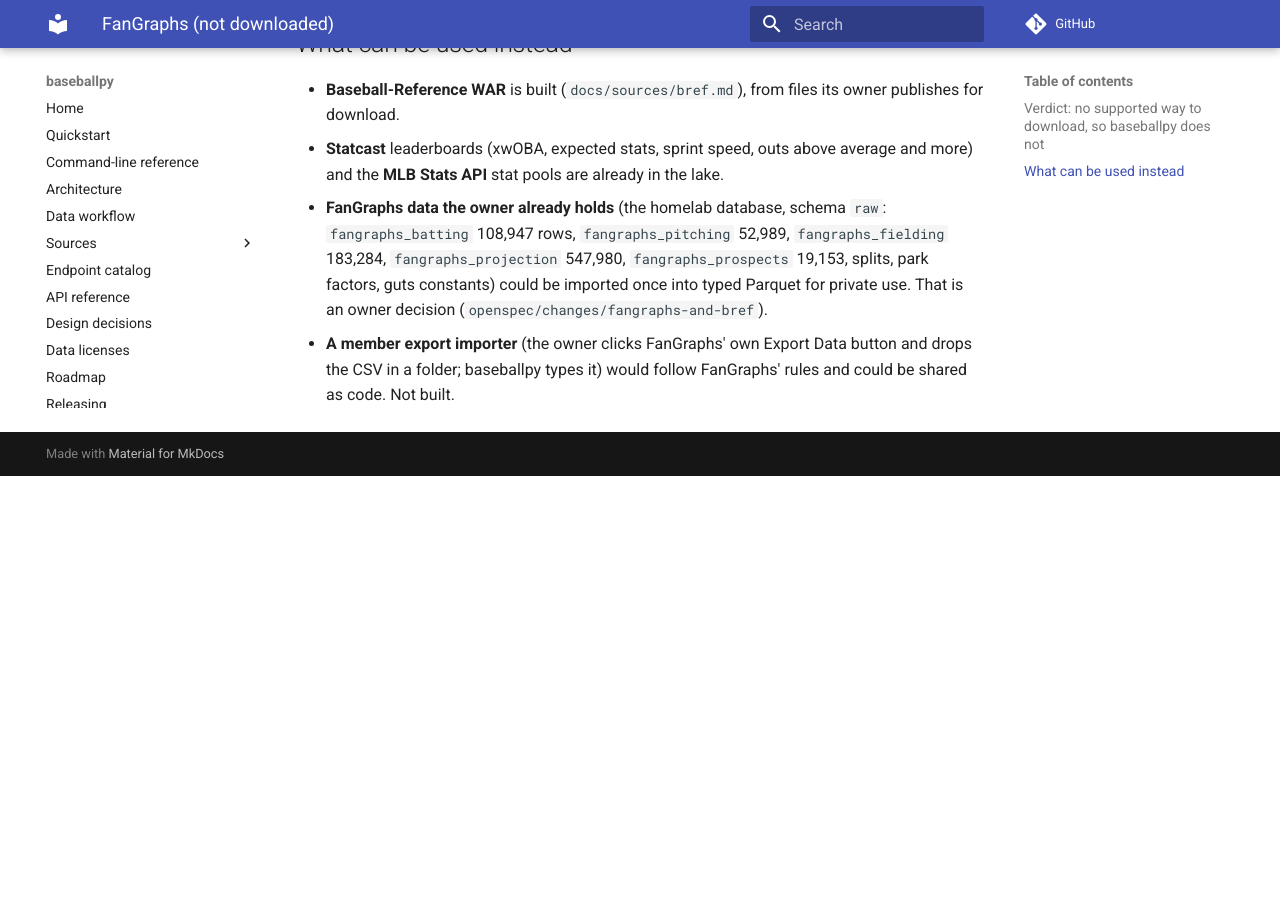
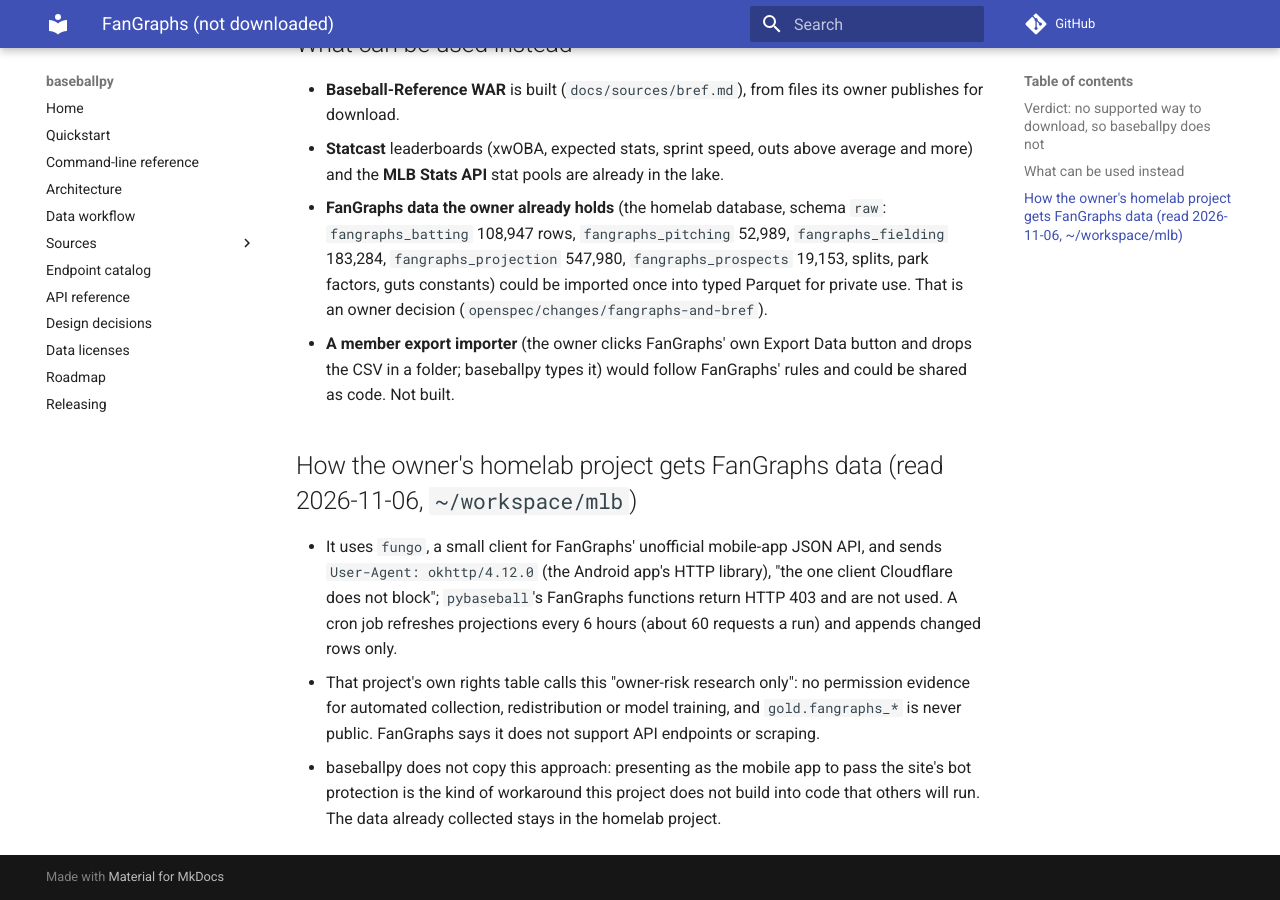
Before and after one commit to cbwinslow/baseballpy, an MkDocs documentation site: the page built from docs/sources/fangraphs.md, in a window 1280 px wide and 900 px high, scrolled down 568 px. Built offline with MkDocs 1.6.1 and Material for MkDocs 9.7.7, drawn with Linux system fonts in a browser that asks for light colours; comment, search, counter and statistics services are not loaded; before the commit the page ends 1044 px from its top, so only the background shows below that.

Commit message:
docs(fangraphs): record how the homelab project gets FanGraphs data and why baseballpy does not copy it
Co-Authored-By: Claude Sonnet 5.5 <noreply@anthropic.com>

```diff
--- a/docs/sources/fangraphs.md
+++ b/docs/sources/fangraphs.md
@@ -10,3 +10,8 @@
 - **Statcast** leaderboards (xwOBA, expected stats, sprint speed, outs above average and more) and the **MLB Stats API** stat pools are already in the lake.
 - **FanGraphs data the owner already holds** (the homelab database, schema `raw`: `fangraphs_batting` 108,947 rows, `fangraphs_pitching` 52,989, `fangraphs_fielding` 183,284, `fangraphs_projection` 547,980, `fangraphs_prospects` 19,153, splits, park factors, guts constants) could be imported once into typed Parquet for private use. That is an owner decision (`openspec/changes/fangraphs-and-bref`).
 - **A member export importer** (the owner clicks FanGraphs' own Export Data button and drops the CSV in a folder; baseballpy types it) would follow FanGraphs' rules and could be shared as code. Not built.
+
+## How the owner's homelab project gets FanGraphs data (read 2026-11-06, `~/workspace/mlb`)
+- It uses `fungo`, a small client for FanGraphs' unofficial mobile-app JSON API, and sends `User-Agent: okhttp/4.12.0` (the Android app's HTTP library), "the one client Cloudflare does not block"; `pybaseball`'s FanGraphs functions return HTTP 403 and are not used. A cron job refreshes projections every 6 hours (about 60 requests a run) and appends changed rows only.
+- That project's own rights table calls this "owner-risk research only": no permission evidence for automated collection, redistribution or model training, and `gold.fangraphs_*` is never public. FanGraphs says it does not support API endpoints or scraping.
+- baseballpy does not copy this approach: presenting as the mobile app to pass the site's bot protection is the kind of workaround this project does not build into code that others will run. The data already collected stays in the homelab project.
```
Also changed, not shown: openspec/changes/fangraphs-and-bref/design.md (+1 -1 lines).
